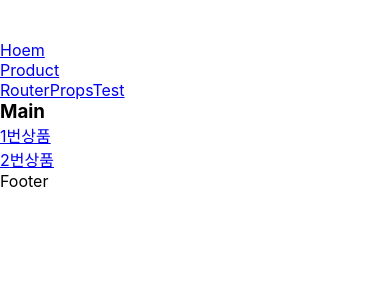
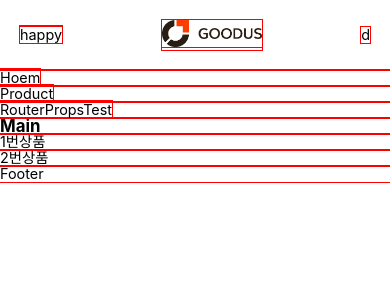
Before and after one commit to kimminkum/react-pj, a React (Create React App) app: page / in a window 390 px wide. Shown: the top 300 px of the page. Built offline with nearby package versions, Linux system fonts and the light colour scheme.

Commit message:
goodus responsive

```diff
--- a/src/App.css
+++ b/src/App.css
@@ -2,17 +2,97 @@
   margin: 0;
   padding: 0;
   box-sizing: border-box;
+  outline: 1px solid red;
 }
 
-.topbar {
+body {
+  font-size: 0.9rem;
+  line-height: 1rem;
+  word-wrap: break-word;
+  word-break: keep-all;
+}
+
+h1,
+h2,
+h3,
+h4,
+h5,
+h6,
+p {
+  color: inherit;
+}
+
+a,
+a:visited {
+  position: relative;
+  color: inherit;
+  text-decoration: none;
+  transition: 0.4s;
+}
+
+a::after {
+  content: "";
+  position: absolute;
+  top: 0;
+  left: 0%;
+  width: 0%;
+  height: 100%;
+  transition: 0.4s;
+}
+
+a:hover::after {
   width: 100%;
-  padding: 20px;
+}
+
+ul {
+  list-style: none;
+}
+
+div[class^="pc"] {
+  display: none;
+}
+div[class^="mb"] {
+  display: inline-block;
+}
+img[class^="pc"] {
+  display: none;
+}
+img[class^="mb"] {
+  display: inline-block;
+}
+
+.flex_start {
+  display: flex;
+  justify-content: flex-start;
+}
+
+.flex {
+  display: flex;
+}
+.flex_sb {
   display: flex;
   justify-content: space-between;
 }
+.flex_end {
+  display: flex;
+  justify-content: flex-end;
+}
+.flex_center {
+  display: flex;
+  justify-content: center;
+}
 
-.responsive_check {
-  background: black;
-  color: white;
-  padding: 20px;
+@media screen and (min-width: 767px) {
+  div[class^="pc"] {
+    display: inline-block;
+  }
+  div[class^="mobile"] {
+    display: none;
+  }
+  img[class^="pc"] {
+    display: inline-block;
+  }
+  img[class^="mobile"] {
+    display: none;
+  }
 }
--- /dev/null
+++ b/src/routes/Header.css
@@ -0,0 +1,13 @@
+img {
+  width: 100px;
+}
+
+.mb {
+  width: 100%;
+}
+
+.topbar {
+  width: 100%;
+  padding: 20px;
+  align-items: center;
+}
--- a/src/routes/Header.tsx
+++ b/src/routes/Header.tsx
@@ -1,17 +1,26 @@
 import React from "react";
 import { Link } from "react-router-dom";
+import "./Header.css";
+import imgLogo from "../image/logo.png";
 
 function Header() {
   return (
-    <div>
-      <div className="topbar">
+    <div className="mb">
+      <div className="topbar flex_sb">
+        {/* bar */}
+        <div>
+          <a href="">happy</a>
+        </div>
+
         {/* logo */}
         <Link to="/">
-          <div></div>
+          <div>
+            <img src={imgLogo} alt="" />
+          </div>
         </Link>
 
-        {/* bar */}
-        <div></div>
+        {/*  */}
+        <div>d</div>
       </div>
     </div>
   );
```
Also changed, not shown: src/image/logo.png (added).
